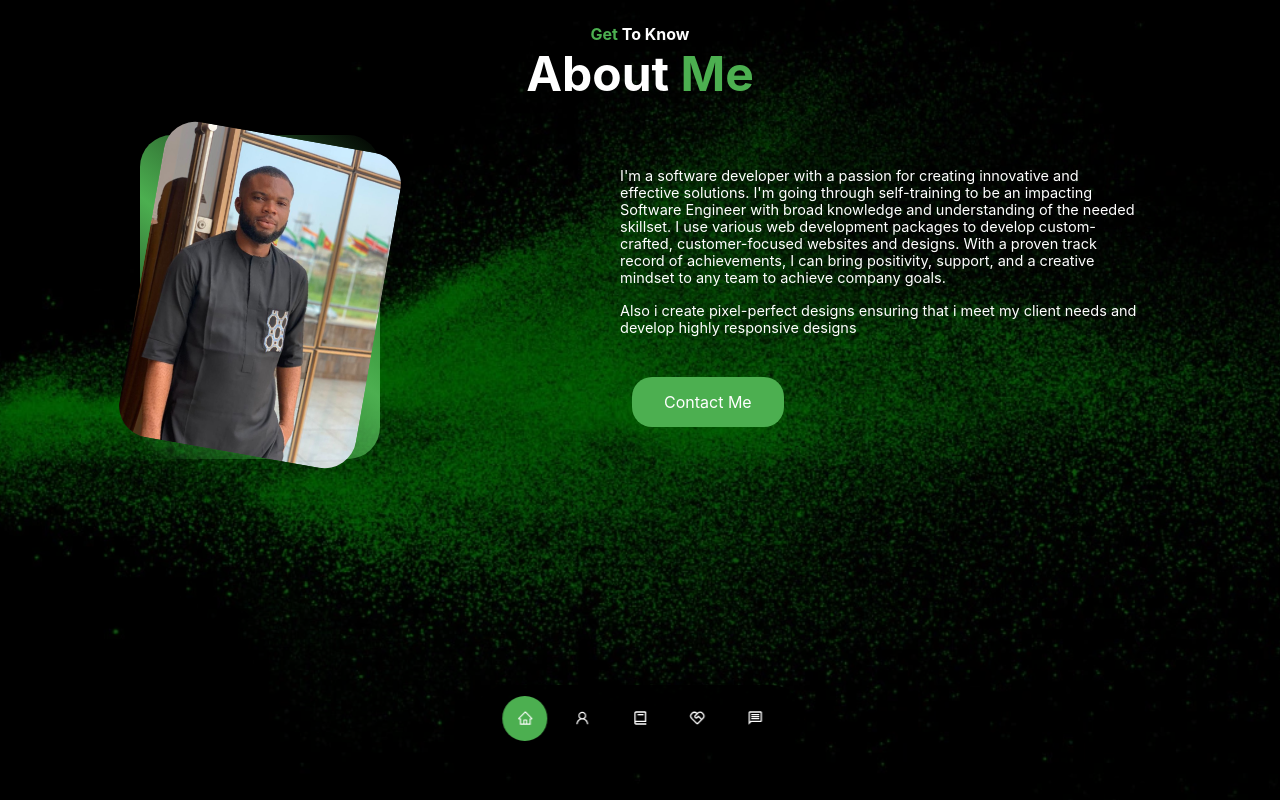
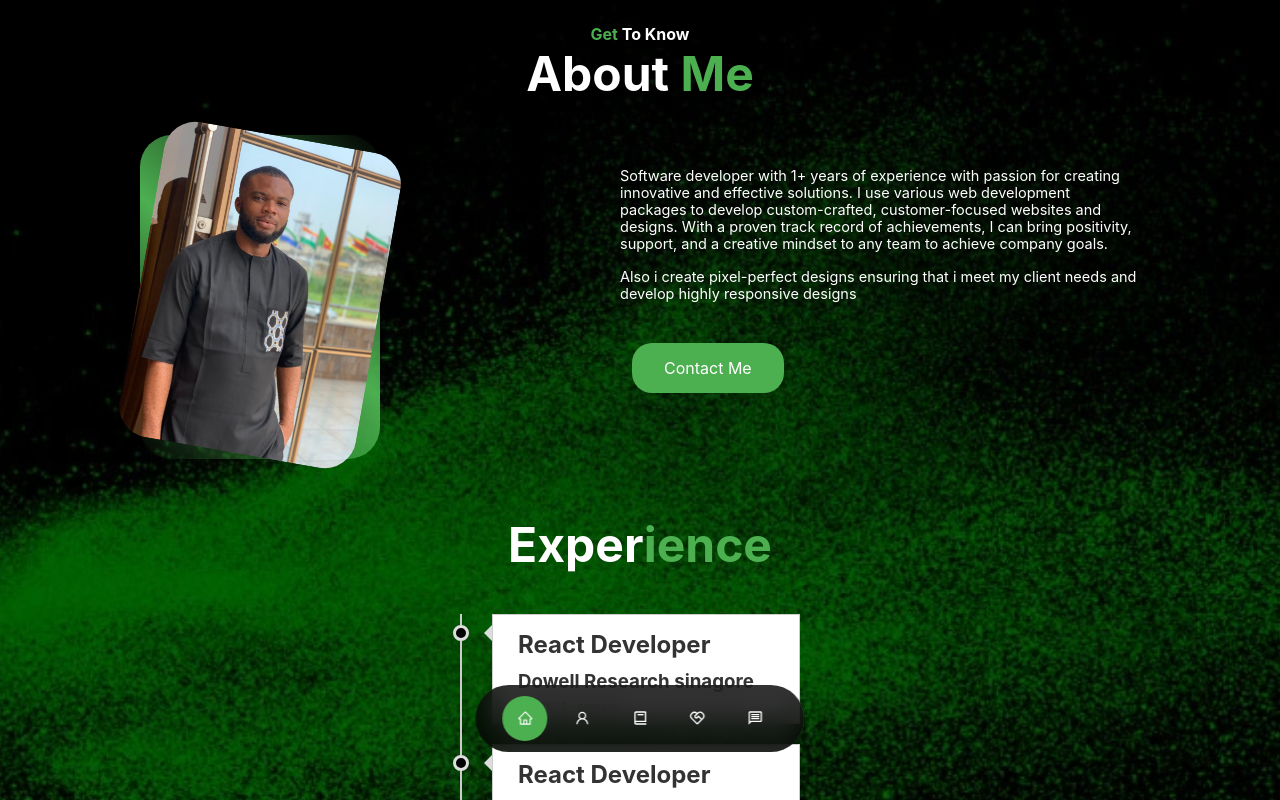
Before and after one commit to odinakazy/My-portfolio, a React (Create React App) app: page /about in a window 1280 px wide. Shown: the top 800 px of the page. Built offline with nearby package versions, Linux system fonts and the light colour scheme.

Commit message:
more update

```diff
--- a/src/components/About.js
+++ b/src/components/About.js
@@ -5,7 +5,7 @@ import { Link } from "react-router-dom";
 import { motion } from "framer-motion";
 function About() {
   return (
-    <section id="About">
+    <section id="About" className={classes.section}>
       <div className={classes.hello}>
         <h5>
           <span>Get</span> To Know
@@ -32,14 +32,12 @@ function About() {
           transition={{ duration: 1 }}
         >
           <p>
-            I'm a software developer with a passion for creating innovative and
-            effective solutions. I'm going through self-training to be an
-            impacting Software Engineer with broad knowledge and understanding
-            of the needed skillset. I use various web development packages to
-            develop custom-crafted, customer-focused websites and designs. With
-            a proven track record of achievements, I can bring positivity,
-            support, and a creative mindset to any team to achieve company
-            goals.
+            Software developer with 1+ years of experience with passion for
+            creating innovative and effective solutions. I use various web
+            development packages to develop custom-crafted, customer-focused
+            websites and designs. With a proven track record of achievements, I
+            can bring positivity, support, and a creative mindset to any team to
+            achieve company goals.
           </p>
           <p>
             Also i create pixel-perfect designs ensuring that i meet my client
@@ -52,6 +50,23 @@ function About() {
           </div>
         </motion.div>
       </div>
+      <br />
+      <br />
+      <h2 className={classes.head}>
+        Exper<span>ience</span>
+      </h2>
+      <div className={classes.timeline}>
+        <div className={classes.timeline__wrapper}>
+          <h2>React Developer</h2>
+          <h3>Dowell Research sinagore</h3>
+          <h6>Jan 2023 - present</h6>
+        </div>
+        <div className={classes.timeline__wrapper}>
+          <h2>React Developer</h2>
+          <h3>Upwork(freelancer)</h3>
+          <h6>Oct 2022 - present</h6>
+        </div>
+      </div>
     </section>
   );
 }
--- a/src/components/About.module.css
+++ b/src/components/About.module.css
@@ -4,6 +4,66 @@
   gap: 15rem;
   max-width: 1000px;
   margin: 2rem auto;
+}
+.section {
+  background: url("../assets/GREEN.webp") no-repeat center center/cover;
+  height: 170vh;
+  margin-top: -1rem;
+  margin-bottom: -2rem;
+  color: white;
+  position: relative;
+}
+.section::before {
+  content: "";
+  position: absolute;
+  top: 0;
+  left: 0;
+  width: 100%;
+  height: 100%;
+  background: rgba(0, 0, 0, 0.6);
+}
+.section * {
+  z-index: 9;
+}
+.timeline {
+  position: relative;
+  margin: 40px auto;
+  width: 360px;
+  border-left: 2px solid #ccc;
+  padding: 0 20px 0 30px;
+}
+.timeline__wrapper {
+  line-height: 1.7;
+  background: #fff;
+  padding: 10px 25px;
+  border: 1px solid #ccc;
+  position: relative;
+  height: 110px;
+  margin-bottom: 20px;
+  color: #333;
+}
+.timeline__wrapper::before {
+  content: "";
+  display: block;
+  width: 10px;
+  height: 10px;
+  border-radius: 50%;
+  background-color: #000;
+  border: 3px solid #ddd;
+  position: absolute;
+  top: 10px;
+  left: -40px;
+}
+.timeline__wrapper::after {
+  content: "";
+  width: 0;
+  height: 0;
+  border-style: solid;
+  border-color: transparent #ddd transparent transparent;
+  border-width: 8px;
+  position: absolute;
+  left: -17px;
+  top: 10px;
 }
 span {
   color: #4caf50;
@@ -42,6 +102,7 @@ span {
   font-size: 3rem;
   margin: 1rem 0;
   margin-top: -1rem;
+  position: relative;
 }
 h5 {
   text-align: center;
--- a/src/components/Contact.js
+++ b/src/components/Contact.js
@@ -49,7 +49,7 @@ function Contact() {
             <BsWhatsapp className={classes.changeFont} />
             <h4>Whatsapp</h4>
             <a
-              href="https://api.whatsapp.com/send?phone+23408133460762"
+              href="https://wa.me/23408133460762"
               target="_blank"
               rel="noreferrer"
             >
--- a/src/components/Contact.module.css
+++ b/src/components/Contact.module.css
@@ -93,6 +93,9 @@ h5 * {
   color: white;
   font-size: 1.2rem;
   font-weight: 500px;
+  border: 2px solid white;
+  border-radius: 15px;
+  padding: 10px 10px;
 }
 .changeFont {
   font-size: 1.5rem;
--- a/src/components/Projects.module.css
+++ b/src/components/Projects.module.css
@@ -48,6 +48,11 @@
   background-color: #fff;
   border-radius: 15px;
   /* border: 2px solid red; */
+}
+
+.container__portfolio:hover {
+  transform: scale(1.1);
+  box-shadow: 0 0 10px rgba(0, 0, 0, 0.5);
 }
 
 .project__wrapper {
```
